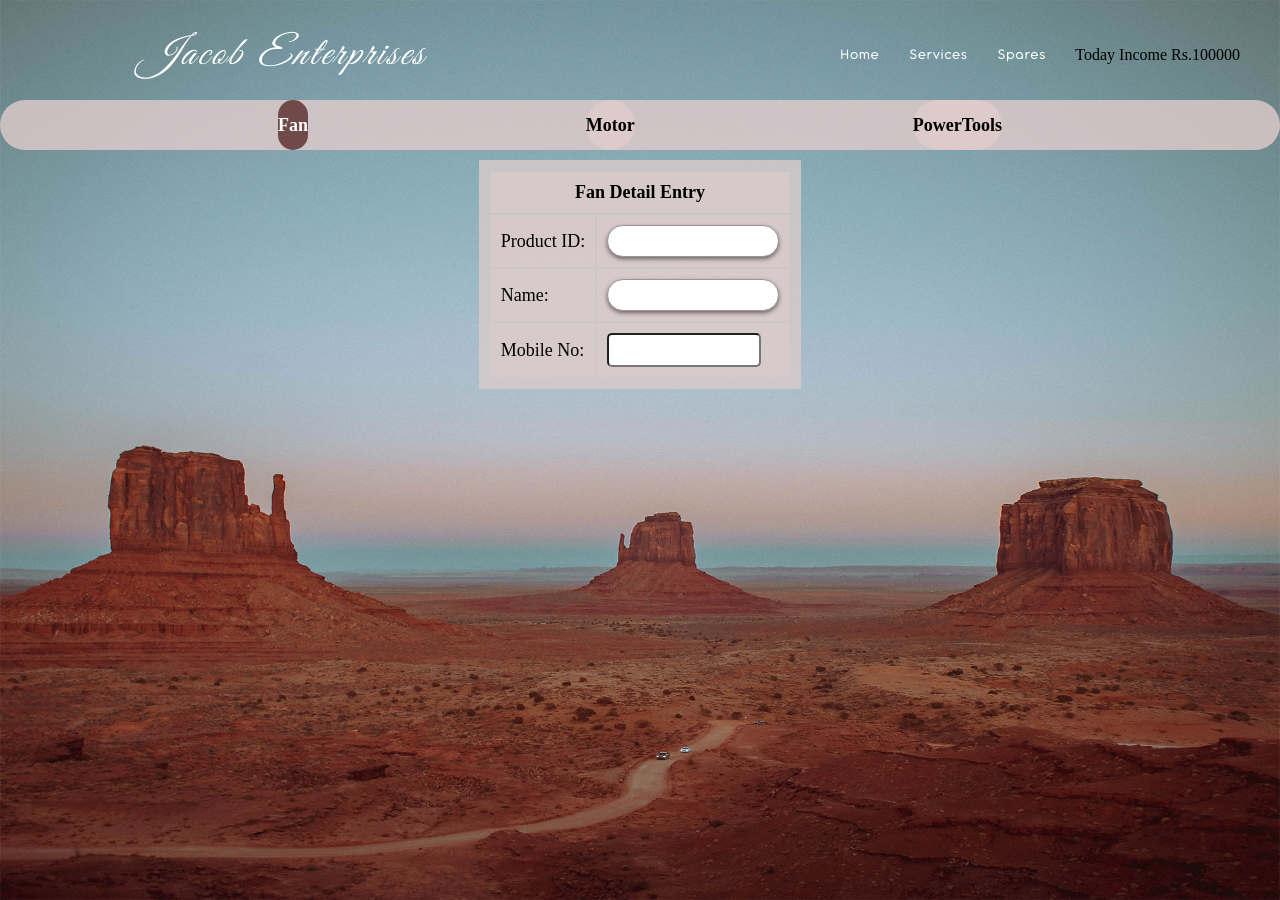
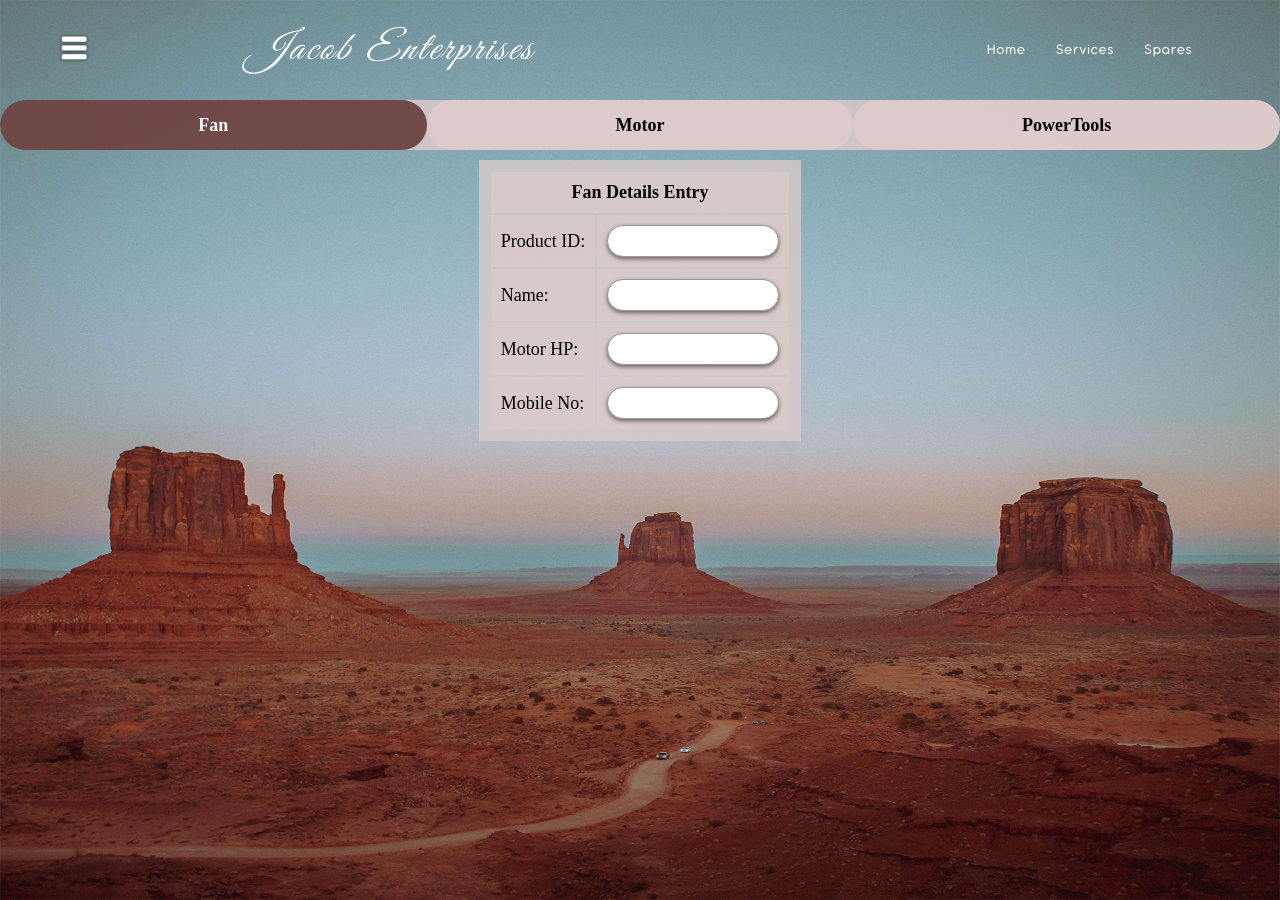
Before and after one commit to Justin-Ebenazar/jacob_Enterprise_freelancing, a Flask app: page /service in a window 1280 px wide. Run offline with Flask 3, Linux system fonts and the light colour scheme.

Commit message:
js lam ore fill la potu ten da and services page la hamburger navigation vechiten...

```diff
--- a/Manicks/templates/javascp.js
+++ b/Manicks/templates/javascp.js
@@ -6,3 +6,38 @@ function openNav() {
   function closeNav() {
     document.getElementById("mySidenav").style.width = "0";
   }
+  function navigation(){
+  const tabs = document.querySelectorAll('.tab');
+  const tabSelect = document.querySelectorAll('.tab-selected');
+  const hp=document.querySelector('.ignore');
+  const formTitle=document.querySelector('.form-title')
+
+  function showTab(index) {
+      tabs.forEach((tab) => {
+      tab.classList.remove('active');
+  });
+  tabs[index].classList.add('active');
+  if (tabs[index].textContent == 'Motor'){
+      formTitle.textContent='Motor Detail Entry'
+      hp.style.display='table-row';
+  }
+  else{
+      hp.style.display='none';
+  }
+  if (tabs[index].textContent == 'Fan'){
+      formTitle.textContent='Fan Detail Entry'
+  }
+  if (tabs[index].textContent == 'PowerTools'){
+      formTitle.textContent='PowerTools Detail Entry'
+  }
+  }
+
+  // Initial active tab
+  showTab(0);
+
+  tabs.forEach((tab, index) => {
+  tab.addEventListener('click', () => {
+      showTab(index);
+  });
+  });
+}
--- a/Manicks/templates/service.html
+++ b/Manicks/templates/service.html
@@ -5,10 +5,14 @@
     <meta name="viewport" content="width=device-width, initial-scale=1.0">
     <title>Document</title>
     <link rel="stylesheet" href="style1.css">
+    <script src="javascp.js"></script>
 </head>
 <body>
     <main>
         <header class="header">
+            <div>
+                <button id="sidepane_button" onclick="openNav()"></button>
+            </div>
             <div id="shop-name">
                 <p>Jacob Enterprises</p>
             </div>
@@ -19,15 +23,12 @@
                     <li><a href="">Spares</a></li>
                 </ul>
             </nav>
-            <div class="income-view">
-                <p>Today Income Rs.100000</p>
-            </div>
         </header>
         <section>
             <div class="service-nav">
-                <div class="tab active">Fan</div>
-                <div class="tab">Motor</div>
-                <div class="tab">PowerTools</div>
+                <div class="tab active" onclick="navigation()">Fan</div>
+                <div class="tab" onclick="navigation()">Motor</div>
+                <div class="tab" onclick="navigation()">PowerTools</div>
             </div>
             <div class="services">
                 <form action="{{url_for('home')}}" method="post">
@@ -57,41 +58,10 @@
             </div>
         </section>
     </main>
-    <script>
-        const tabs = document.querySelectorAll('.tab');
-        const tabSelect = document.querySelectorAll('.tab-selected');
-        const hp=document.querySelector('.ignore');
-        const formTitle=document.querySelector('.form-title')
-
-        function showTab(index) {
-            tabs.forEach((tab) => {
-            tab.classList.remove('active');
-        });
-        tabs[index].classList.add('active');
-        if (tabs[index].textContent == 'Motor'){
-            formTitle.textContent='Motor Detail Entry'
-            hp.style.display='table-row';
-        }
-        else{
-            hp.style.display='none';
-        }
-        if (tabs[index].textContent == 'Fan'){
-            formTitle.textContent='Fan Detail Entry'
-        }
-        if (tabs[index].textContent == 'PowerTools'){
-            formTitle.textContent='PowerTools Detail Entry'
-        }
-        }
-
-        // Initial active tab
-        showTab(0);
-
-        tabs.forEach((tab, index) => {
-        tab.addEventListener('click', () => {
-            showTab(index);
-        });
-        });
-
-    </script>
+    <div id="mySidenav" class="sidenav">
+        <a href="javascript:void(0)" class="closebtn" onclick="closeNav()">&times;</a>
+        <a href="#">Finance</a>
+        <a href="#">Spares</a>
+    </div>
 </body>
 </html>
--- a/Manicks/templates/style1.css
+++ b/Manicks/templates/style1.css
@@ -11,16 +11,12 @@ body{
     background-size: 100% 100%;
 }
 header{
-    height: 50px;
+    height: 100px;
     background-color: rgba(110, 109, 109,0);
     display: flex;
-    justify-content: right;
+    justify-content: space-evenly;
     align-items: center;
     padding: 0px 20px 0px 20px;
-    margin-top: 30px;
-    margin-left: 20px;
-    margin-right: 20px;
-
 }
 
 @font-face {
@@ -65,7 +61,7 @@ nav ul li{
 }
 
 
-input[type="text"] {
+input[type="text"],input[type="number"] {
     text-align: start;
     font-family: 'Times New Roman';
     font-size: 20px;
@@ -152,7 +148,7 @@ input[type="text"] {
 #veedu{
     height: 10px;
     border: 1px solid white;
-    border-radius: 20px;
+    border-radius: 10px;
 }
 nav ul li:hover{
     height: 10px;
@@ -167,7 +163,6 @@ a{
 /* Header completed */
 section{
     height: 100vh;
-    padding-top: 20px;
 }
 .home-search-bar, .service-nav , .service-nav div{
     height: 50px;
@@ -200,6 +195,7 @@ input,select{
     background:rgba(233, 225, 225,0.5);
 }
 .service-nav div{
+    width: 100vw;;
     cursor: pointer;
     transition: 0.5s;
 }
```
Also changed, not shown: Manicks/templates/home.html (+3 -6 lines).
